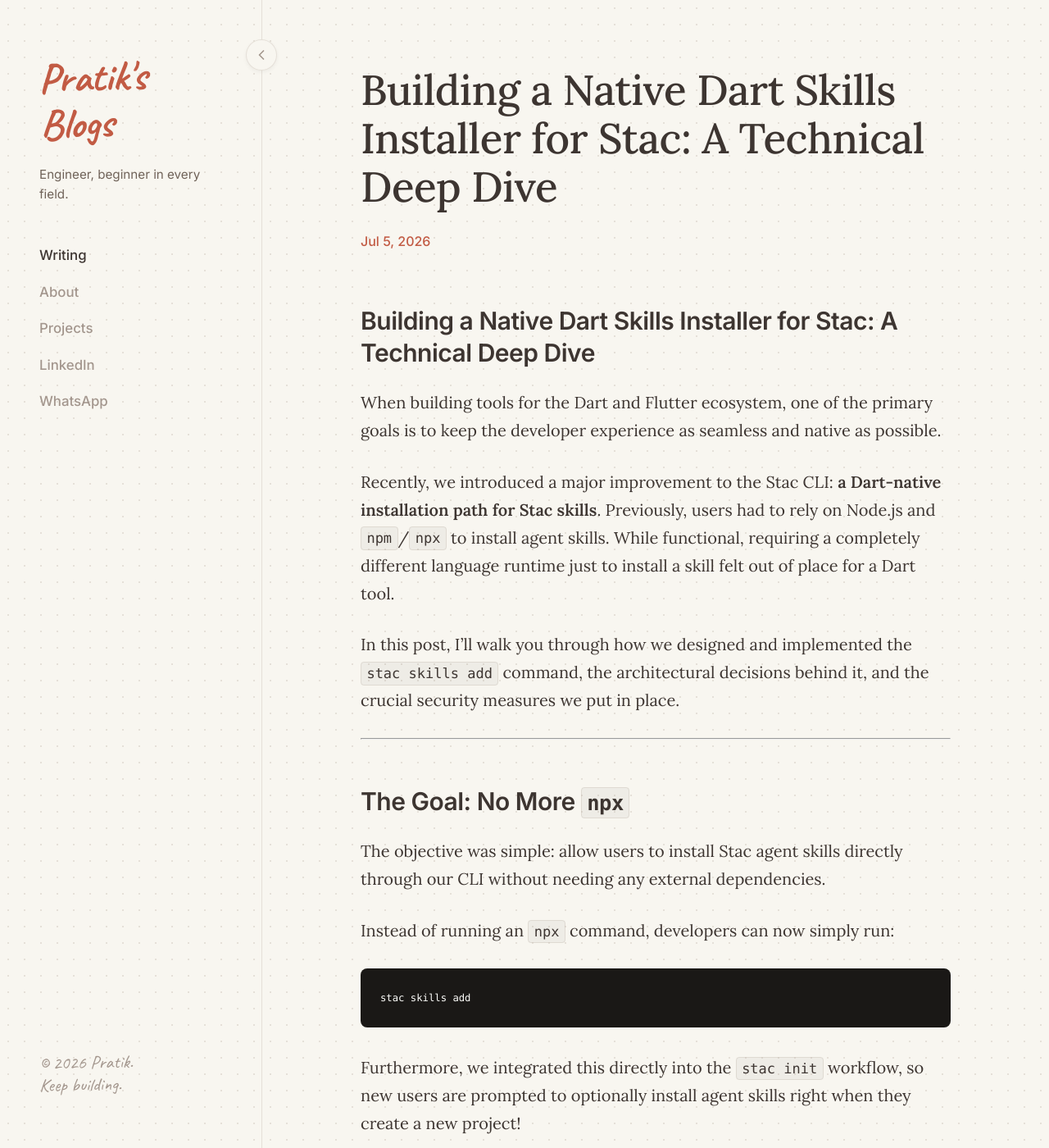
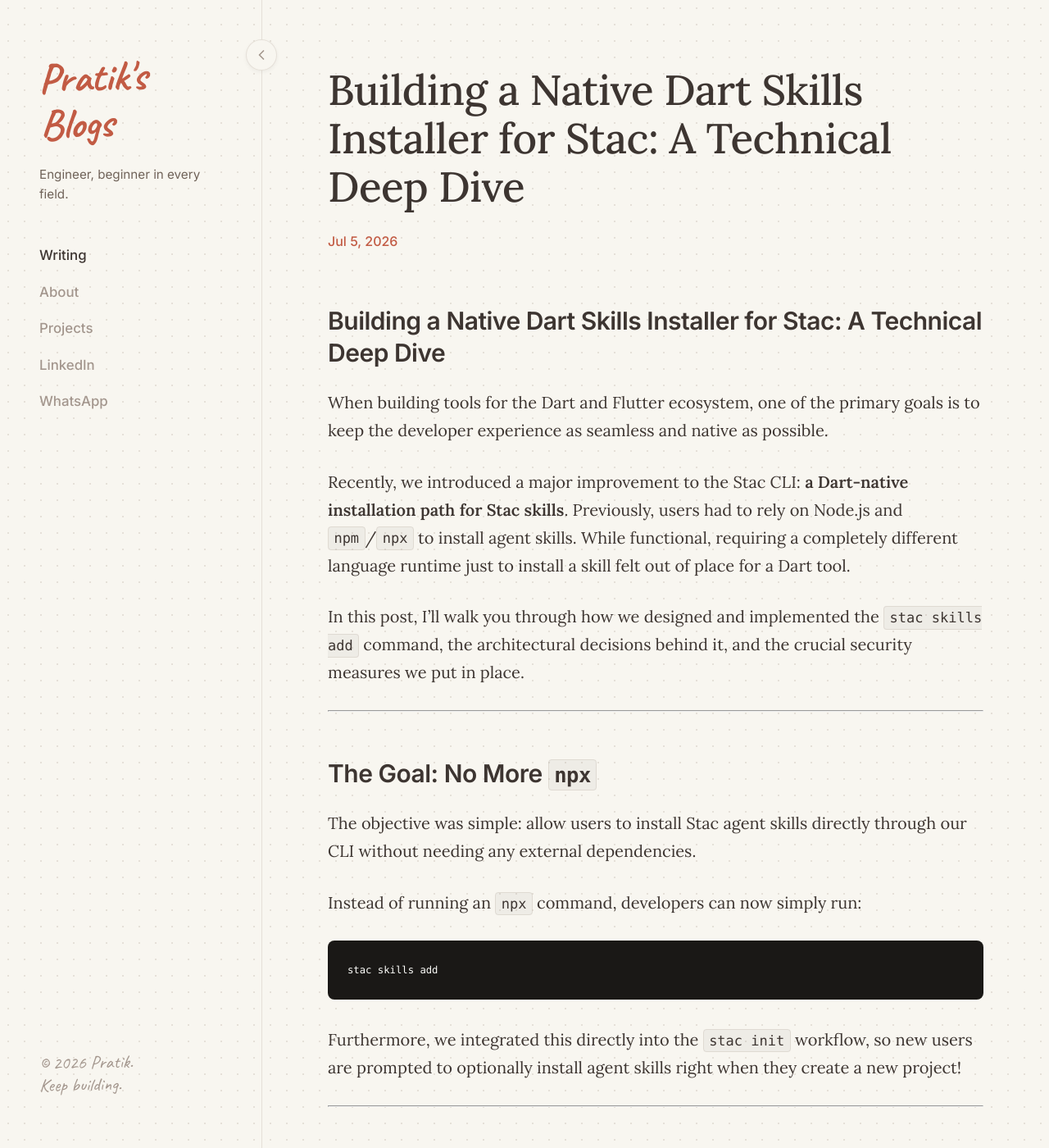
Before and after one commit to Pratikdate/blogs, a Jekyll site: the page built from _blogs/building-dart-native-skills-install-for-stac.md, in a window 1280 px wide and 1400 px high. Shown: the whole window at 82% size. Built offline with Jekyll 4.4.1, drawn with Linux system fonts in a browser that asks for light colours.

Commit message:
Expand blog post width and align left to restore previous raw appearance

```diff
--- a/assets/css/custom.css
+++ b/assets/css/custom.css
@@ -298,8 +298,8 @@
 
 /* Individual Blog Post */
 .blog-post {
-    max-width: 720px;
-    margin: 0 auto;
+    max-width: 900px;
+    margin: 0;
 }
 
 .blog-header {
@@ -324,7 +324,6 @@
 .blog-content {
     font-size: 1.25rem;
     color: var(--text-primary);
-    max-width: 750px;
 }
 
 .blog-content h1, .blog-content h2, .blog-content h3 {
```
